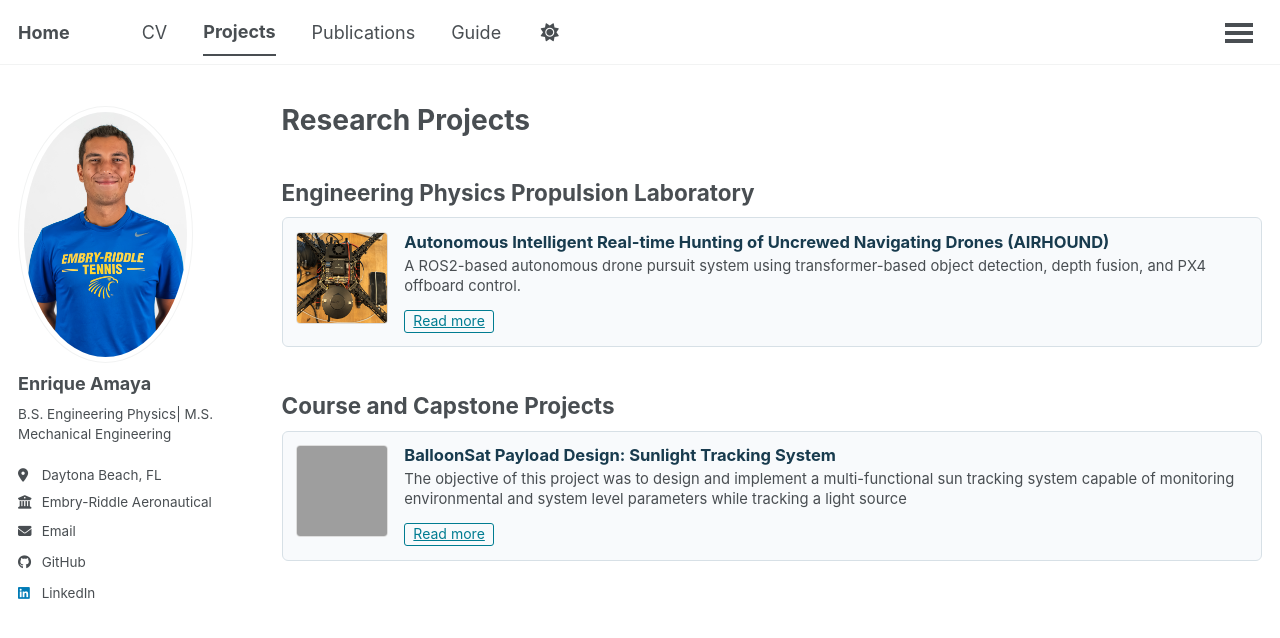
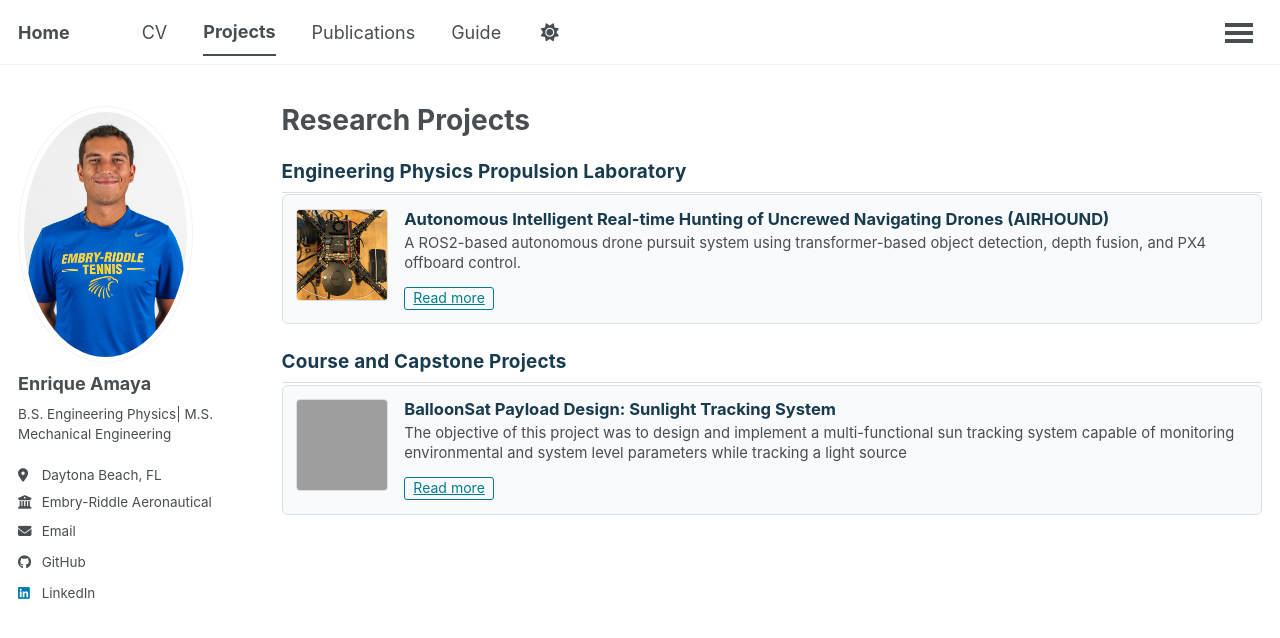
Before and after one commit to kikeamaya/kikeamaya.github.io, a Jekyll site: the page built from _pages/projects.html, in a window 1280 px wide. Shown: the top 638 px of the page. Built offline with Jekyll 4.4.1, drawn with Linux system fonts in a browser that asks for light colours; a style sheet for code colours, icons or effects is not loaded; grey boxes are pictures that could not be loaded.

Commit message:
Final Project Line Title Fix

```diff
--- a/_sass/_custom.scss
+++ b/_sass/_custom.scss
@@ -74,6 +74,17 @@
   color: #005d6c;
 }
 
+.project-section-title
+{
+  margin: 1.5rem 0 0.085rem;
+  padding-bottom: 0.45rem;
+  border-bottom: 1px solid #d7e0e6;
+  color: #183b4e;
+  font-size: 1.05em;
+  font-weight: 700;
+  letter-spacing: 0.01em;
+}
+
 /* Keep cards usable on narrow phone screens */
 @media (max-width: 480px)
  {
@@ -96,15 +107,4 @@
     width: 72px;
     height: 72px;
   }
-
-  .project_section-title
-  {
-  margin: 1.5rem 0 0.85rem;
-  padding-bottom: 0.45rem;
-  border-bottom: 1px solid #d7e0e6;
-  color: #183b4e;
-  font-size: 1.05em;
-  font-weight: 700;
-  letter-spacing: 0.01em;
- }
 }
```
